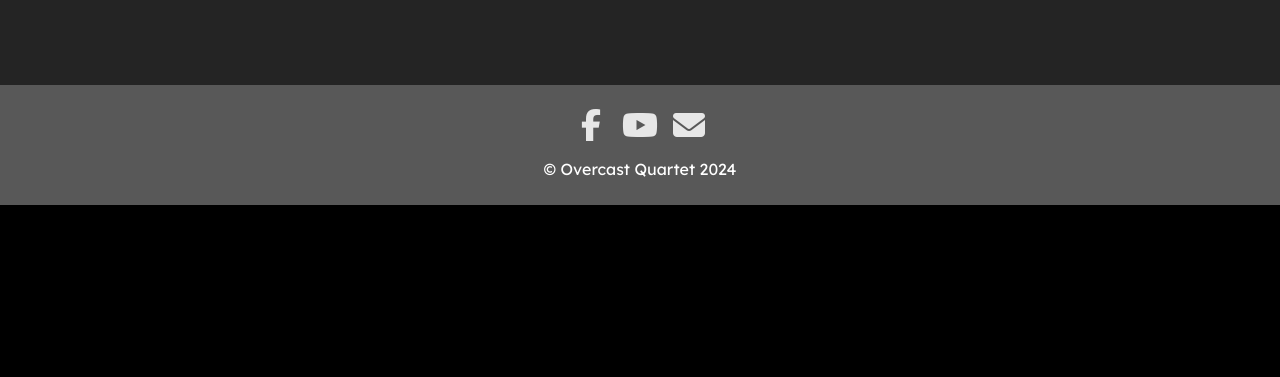
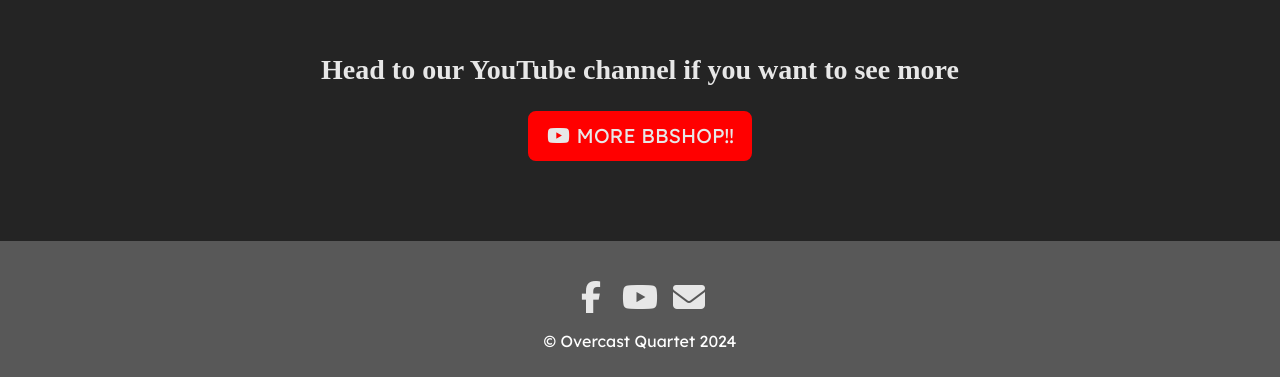
Before and after one commit to JakobReid/overcast, a website: page index.html in a window 1280 px wide. Shown: the part 1872-2249 px from the top of the page. Before the commit the page ends 2077 px from the top, so only its background shows below. Drawn offline with nearby package versions, Linux system fonts and the light colour scheme; grey boxes are pictures that could not be loaded; a web font is replaced by a local one.

Commit message:
youtube link

```diff
--- a/index.html
+++ b/index.html
@@ -97,25 +97,15 @@
                             <iframe src="https://www.youtube.com/embed/QUPLjHHyJcc?si=fg3rb3lNK-yqOj7P" title="YouTube video player" frameborder="0" allow="accelerometer; autoplay; clipboard-write; encrypted-media; gyroscope; picture-in-picture; web-share" referrerpolicy="strict-origin-when-cross-origin" allowfullscreen></iframe>
                         </div>
                     </div>
+                </div>
 
-                    <!-- <div class="col-lg d-flex justify-content-center">
-                        <div class="youtube-container ratio ratio-16x9">
-                            <iframe src="https://www.youtube.com/embed/wrHxrbphW8g?si=pQztcn6T3Ymr9fWP&amp" title="YouTube video player" frameborder="0" allow="accelerometer; autoplay; clipboard-write; encrypted-media; gyroscope; picture-in-picture; web-share" allowfullscreen></iframe>
-                            </iframe>
-                        </div>
-                    </div> -->
+                <div class="row" id="youtube-channel">
+                    <h3>Head to our YouTube channel if you want to see more</h3>
 
-                    <!-- <div class="col-lg d-flex justify-content-center">
-                        <div class="youtube-container ratio ratio-16x9">
-                            <iframe src="https://www.youtube.com/embed/TfgipfG7g3s?si=TroXkv-h4lN8GmEd&amp" title="YouTube video player" frameborder="0" allow="accelerometer; autoplay; clipboard-write; encrypted-media; gyroscope; picture-in-picture; web-share" allowfullscreen></iframe>
-                        </div>
-                    </div>
-
-                    <div class="col-lg d-flex justify-content-center">
-                        <div class="youtube-container ratio ratio-16x9">
-                            <iframe src="https://www.youtube.com/embed/nNjnCZrDkO8?si=B7RACeauCZyAkBsU&amp" title="YouTube video player" frameborder="0" allow="accelerometer; autoplay; clipboard-write; encrypted-media; gyroscope; picture-in-picture; web-share" allowfullscreen></iframe>
-                        </div>
-                    </div> -->
+                    <a class="btn btn-lg btn-youtube-red" id="youtube-button" href="https://youtube.com/@overcastquartet?si=qMOFUn9bLTfL72Fj" target="_blank">
+                        <i class="fa fa-fw fa-youtube"></i>
+                        MORE BBSHOP!!
+                    </a>
                 </div>
             </div>
         </section>
--- a/styles.css
+++ b/styles.css
@@ -16,6 +16,50 @@
     }
 }
 
+
+@keyframes shake-grow {
+    0% { transform: scale(1.2) translate(0, 0); }
+    10% { transform: scale(1.2) translate(-4px, 4px); }
+    20% { transform: scale(1.2) translate(4px, -4px); }
+    30% { transform: scale(1.2) translate(-4px, 4px); }
+    40% { transform: scale(1.2) translate(4px, -4px); }
+    50% { transform: scale(1.2) translate(-4px, 4px); }
+    60% { transform: scale(1.2) translate(4px, -4px); }
+    70% { transform: scale(1.2) translate(-4px, 4px); }
+    80% { transform: scale(1.2) translate(4px, -4px); }
+    90% { transform: scale(1.2) translate(-4px, 4px); }
+    100% { transform: scale(1.2) translate(0, 0); }
+}
+
+
+.row {
+    display: flex;
+    justify-content: center;
+    margin-top: 1rem;
+}
+
+
+.btn {
+    width: auto;
+}
+
+.btn-youtube-red {
+    color: var(--oc-white);
+    background-color: #ff0000;
+    border: solid 0.125rem #ff0000;
+}
+
+.btn-youtube-red:hover {
+    color: var(--oc-white);
+    background-color: #be0000;
+    border: solid 0.125rem #be0000;
+    animation: shake-grow 0.5s ease-in-out infinite;
+}
+
+.btn-overcast-blue {
+    color: var(--oc-white);
+    background-color: var(--oc-blue);
+}
 
 .navbar-toggler {
     border: none;
@@ -162,7 +206,7 @@
 
 #hero {
     position: relative;
-    background-image: radial-gradient(circle, rgba(49, 125, 163, 0.25), rgba(54, 144, 205, 0.25)), /* New circular gradient overlay */
+    background-image: linear-gradient(to top, rgba(49, 125, 163, 0.5), rgba(54, 144, 205, 0.5)), /* New circular gradient overlay */
                       url(./assets/overcast-church.jpg); /* Background image */
     background-size: cover;
     background-position: center;
@@ -179,6 +223,15 @@
 #watch {
     background-color: #242424;
     color: var(--oc-white);
+}
+
+#youtube-channel {
+    text-align: center;
+    margin-top: 3rem;
+}
+
+#youtube-channel .btn-youtube-red {
+    margin-top: 1rem;
 }
 
 
```
